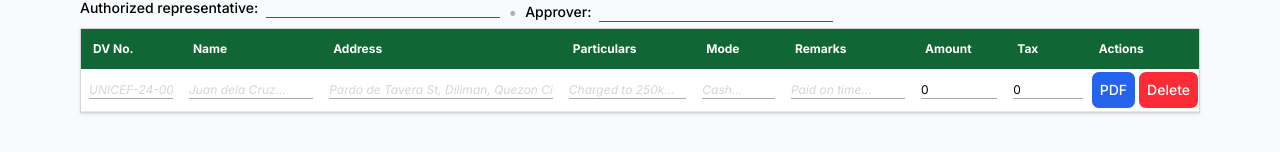
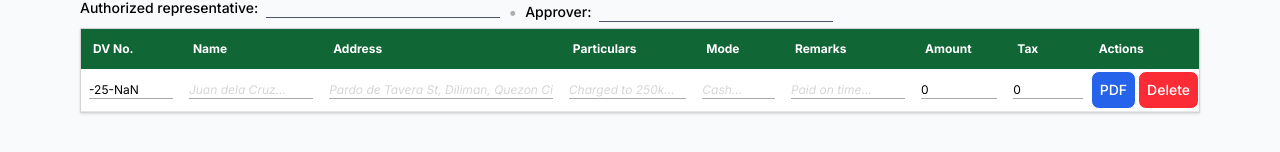
Before and after one commit to up-nismed-195/accounting-system, a SvelteKit app: page /vouchers in a window 1280 px wide. Shown: the part 178-330 px from the top of the page. Built offline with nearby package versions, Linux system fonts and the light colour scheme; no server answers; the database is empty.

Commit message:
add automatic dv no

```diff
--- a/src/routes/vouchers/+page.svelte
+++ b/src/routes/vouchers/+page.svelte
@@ -12,11 +12,13 @@
   let selectedProject = $state("")
   let authorizedRep = $state("")
   let approver = $state("")
+  let summaries: Record<string, number> = $state({})
 
   let commonInfo = $derived({
     project: selectedProject,
     authorizedRep: authorizedRep,
-    approver: approver
+    approver: approver,
+    summaries: summaries,
   })
 
   const headers = [
@@ -73,12 +75,13 @@
 
   onMount(async () => {
     await loadProjects()
-
+    console.log("summaries", summaries)
+    console.log("projects", projects)
   })
 
-  // =================
-  // Loading Animation
-  // =================
+  // ====================
+  // Loading initial data
+  // ====================
 
   import Spinner from "$lib/components/Spinner.svelte";
   import { projectsLoading } from "$lib/stores/stores";
@@ -92,6 +95,10 @@
         .select();
 
     projects = (data ?? []).map(item => item.code)
+    summaries = Object.fromEntries(
+      (data ?? []).map(item => [item.code, item.total_vouchers])
+    )
+
     selectedProject = projects.length == 0 ? "" : projects[0]
     $projectsLoading = false
   }
--- a/src/routes/vouchers/Row.svelte
+++ b/src/routes/vouchers/Row.svelte
@@ -1,4 +1,5 @@
 <script lang="ts">
+	import { onMount } from 'svelte';
   import { rows } from './data.svelte.js';
 
   // ===================
@@ -12,10 +13,16 @@
       project: string,
       authorizedRep: string,
       approver: string,
+      summaries: Record<string, number>,
     };
   }>();
 
-  let { project, authorizedRep, approver } = commonInfo
+  // let { project, authorizedRep, approver, summaries } = commonInfo
+
+  let project = $derived(commonInfo.project)
+  let authorizedRep = $derived(commonInfo.authorizedRep)
+  let approver = $derived(commonInfo.approver)
+  let summaries = $derived(commonInfo.summaries)
 
   // ==============
   // row operations
@@ -63,15 +70,19 @@
 
   $effect(() => {
     console.log($rows);
+    // console.log("selectedProject", project)
   })
 
+  onMount(() => {
+    console.log(summaries)
+  })
 </script>
 
 <tr class="bg-white border-b  border-gray-200 hover:bg-gray-50 ">
   <td class="px-2 py-3 break-text break-all w-[120px]">
     <input type="text"
       oninput={e => updateValue(row.dv_no, (e.target as HTMLInputElement).value)}
-      value={row.dv_no}
+      value={`${project}-${((new Date()).getFullYear()).toString().slice(-2)}-${summaries[project] + index + 1}`}
       class="w-full"
       placeholder="UNICEF-24-001..."
     >
@@ -131,8 +142,6 @@
       class="w-full"
     >
   </td>
-
-
 
   <td>
   <div class="flex gap-0.5">
```
